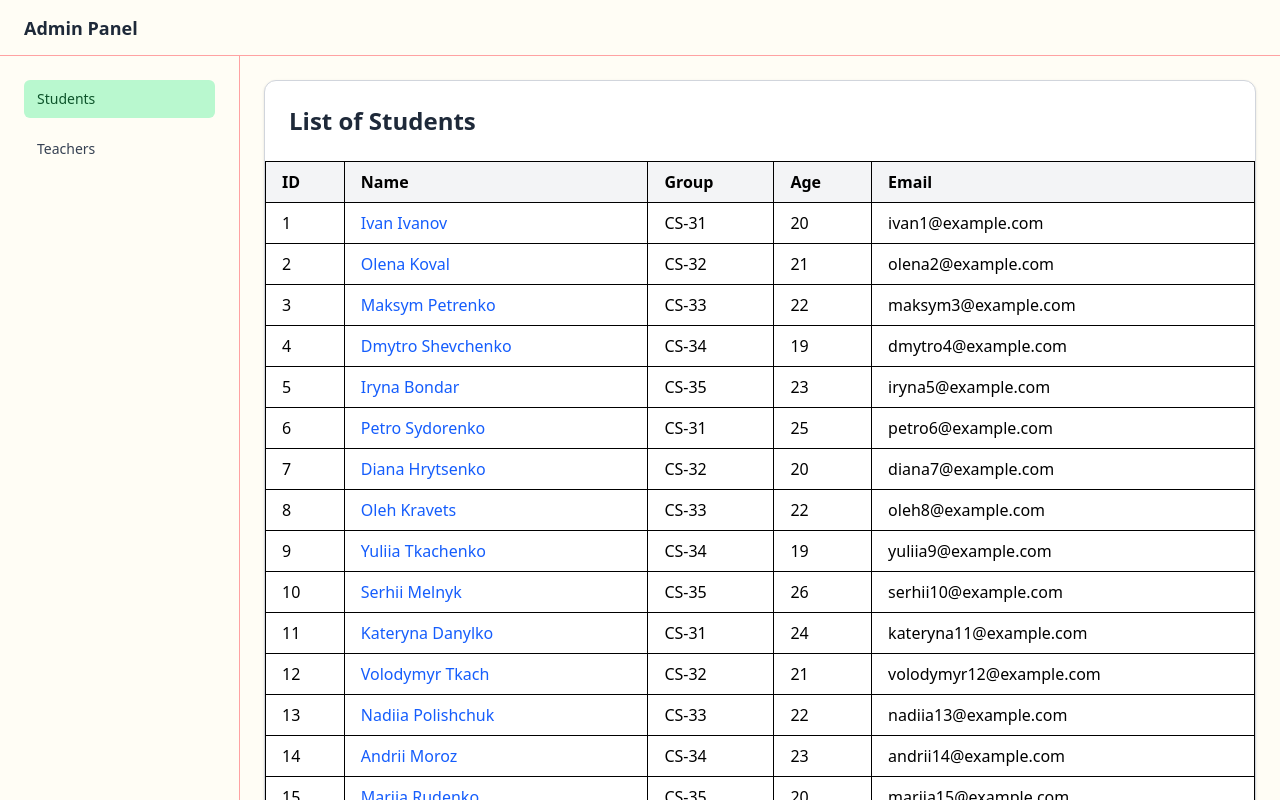
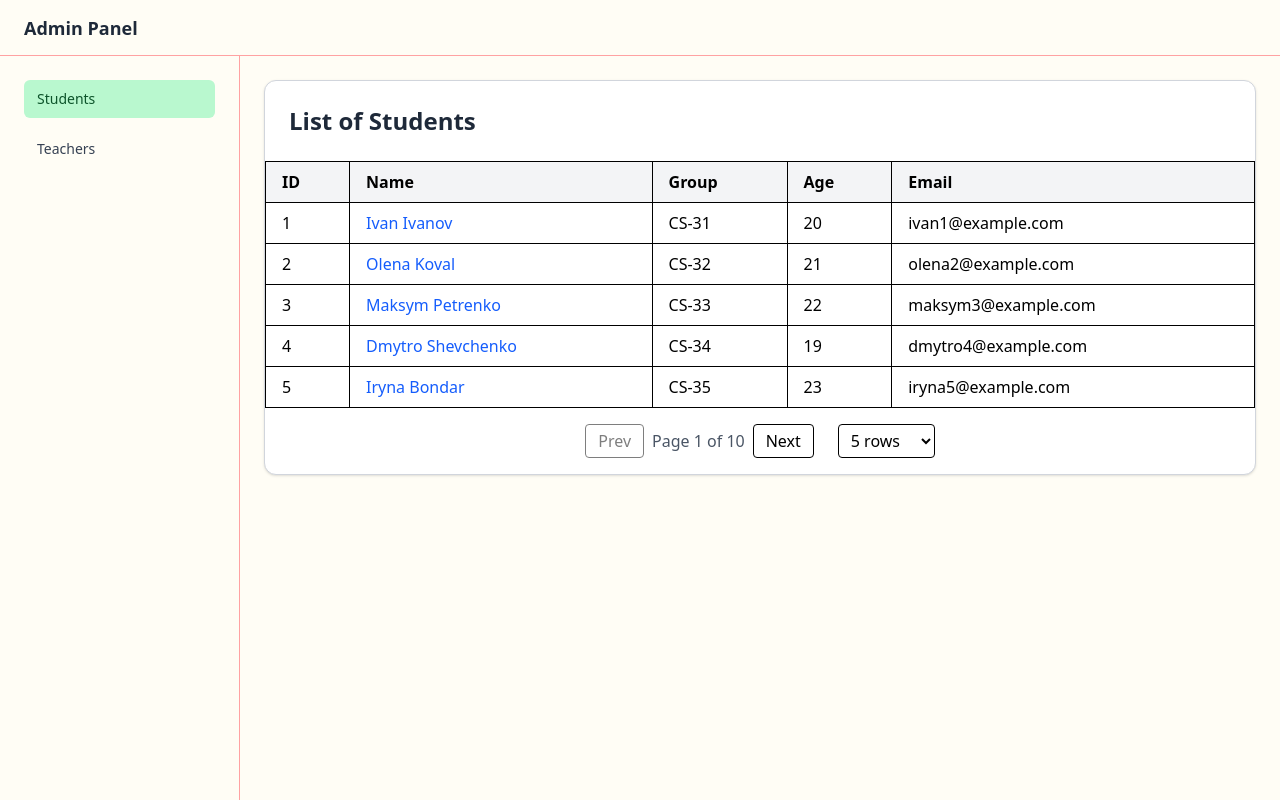
Before and after one commit to maksymrozvodovskyi/admin-panel, a Next.js app: page /dashboard/students in a window 1280 px wide. Shown: the top 800 px of the page. Built offline with nearby package versions, Linux system fonts and the light colour scheme.

Commit message:
feat: add pagination to TeachersTable and StudentTable  using TanStack Table

```diff
--- a/components/StudentsTable.tsx
+++ b/components/StudentsTable.tsx
@@ -1,10 +1,16 @@
 'use client'
 
 import Link from 'next/link'
-import { useReactTable, getCoreRowModel, flexRender, CellContext } from '@tanstack/react-table'
+import { useState } from 'react'
+import { useReactTable, getCoreRowModel, getPaginationRowModel, flexRender, CellContext } from '@tanstack/react-table'
 import type { Student } from '@/types/student'
 
 export default function StudentsTable({ data }: { data: Student[] }) {
+	const [pagination, setPagination] = useState({
+		pageIndex: 0,
+		pageSize: 5,
+	})
+
 	const columns = [
 		{ accessorKey: 'id', header: 'ID' },
 		{
@@ -24,7 +30,11 @@
 	const table = useReactTable({
 		data,
 		columns,
+		state: { pagination },
+		onPaginationChange: setPagination,
 		getCoreRowModel: getCoreRowModel(),
+		getPaginationRowModel: getPaginationRowModel(),
+		initialState: { pagination: { pageIndex: 0, pageSize: 5 } },
 	})
 
 	return (
@@ -57,6 +67,40 @@
 					</tbody>
 				</table>
 			</div>
+
+			<div className='flex justify-center items-center gap-2 p-4'>
+				<button
+					onClick={() => table.previousPage()}
+					disabled={!table.getCanPreviousPage()}
+					className='px-3 py-1 border rounded disabled:opacity-50'
+				>
+					Prev
+				</button>
+
+				<span className='text-gray-600'>
+					Page {table.getState().pagination.pageIndex + 1} of {table.getPageCount()}
+				</span>
+
+				<button
+					onClick={() => table.nextPage()}
+					disabled={!table.getCanNextPage()}
+					className='px-3 py-1 border rounded disabled:opacity-50'
+				>
+					Next
+				</button>
+
+				<select
+					value={table.getState().pagination.pageSize}
+					onChange={e => table.setPageSize(Number(e.target.value))}
+					className='ml-4 px-2 py-1 border rounded'
+				>
+					{[5, 10, 20].map(size => (
+						<option key={size} value={size}>
+							{size} rows
+						</option>
+					))}
+				</select>
+			</div>
 		</section>
 	)
 }
--- a/components/TeachersTable.tsx
+++ b/components/TeachersTable.tsx
@@ -1,10 +1,16 @@
 'use client'
 
 import Link from 'next/link'
-import { useReactTable, getCoreRowModel, flexRender, CellContext } from '@tanstack/react-table'
+import { useState } from 'react'
+import { useReactTable, getCoreRowModel, getPaginationRowModel, flexRender, CellContext } from '@tanstack/react-table'
 import type { Teacher } from '@/types/teacher'
 
 export default function TeachersTable({ data }: { data: Teacher[] }) {
+	const [pagination, setPagination] = useState({
+		pageIndex: 0,
+		pageSize: 5,
+	})
+
 	const columns = [
 		{ accessorKey: 'id', header: 'ID' },
 		{
@@ -24,7 +30,13 @@
 	const table = useReactTable({
 		data,
 		columns,
+		state: { pagination },
+		onPaginationChange: setPagination,
 		getCoreRowModel: getCoreRowModel(),
+		getPaginationRowModel: getPaginationRowModel(),
+		initialState: {
+			pagination: { pageIndex: 0, pageSize: 5 },
+		},
 	})
 
 	return (
@@ -57,6 +69,40 @@
 					</tbody>
 				</table>
 			</div>
+
+			<div className='flex justify-center items-center gap-3 mt-4'>
+				<button
+					onClick={() => table.previousPage()}
+					disabled={!table.getCanPreviousPage()}
+					className='px-3 py-1 border rounded disabled:opacity-50'
+				>
+					Prev
+				</button>
+
+				<span className='text-gray-600'>
+					Page {table.getState().pagination.pageIndex + 1} of {table.getPageCount()}
+				</span>
+
+				<button
+					onClick={() => table.nextPage()}
+					disabled={!table.getCanNextPage()}
+					className='px-3 py-1 border rounded disabled:opacity-50'
+				>
+					Next
+				</button>
+
+				<select
+					value={table.getState().pagination.pageSize}
+					onChange={e => table.setPageSize(Number(e.target.value))}
+					className='ml-4 px-2 py-1 border rounded'
+				>
+					{[5, 10, 20].map(size => (
+						<option key={size} value={size}>
+							{size} rows
+						</option>
+					))}
+				</select>
+			</div>
 		</section>
 	)
 }
--- a/package.json
+++ b/package.json
@@ -13,6 +13,7 @@
     "axios": "^1.13.1",
     "clsx": "^2.1.1",
     "next": "16.0.1",
+    "nuqs": "^2.7.2",
     "react": "19.2.0",
     "react-dom": "19.2.0",
     "zustand": "^5.0.8"
```
Also changed, not shown: 1 other file (tests, documents, lock files or other folders).
